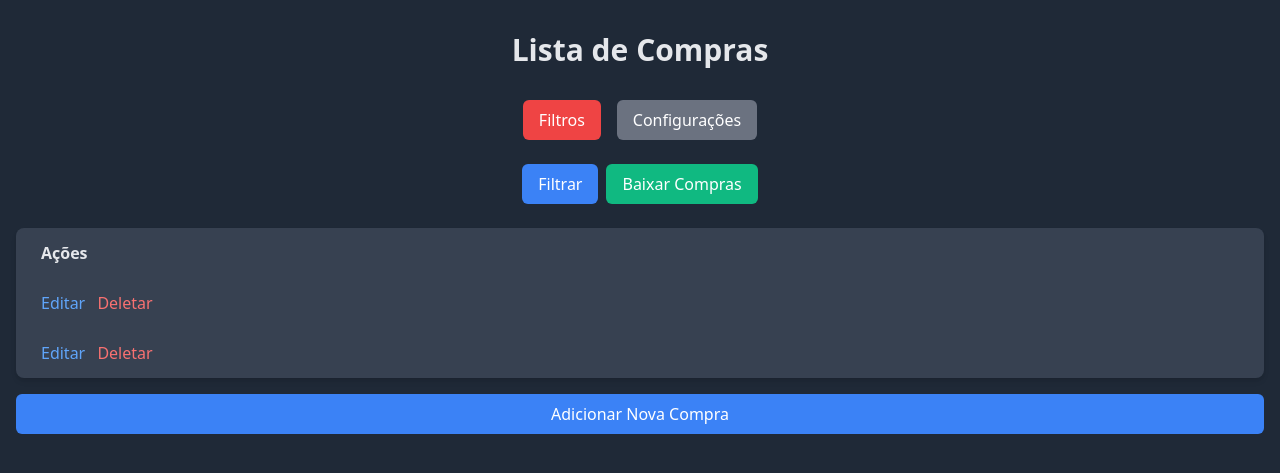
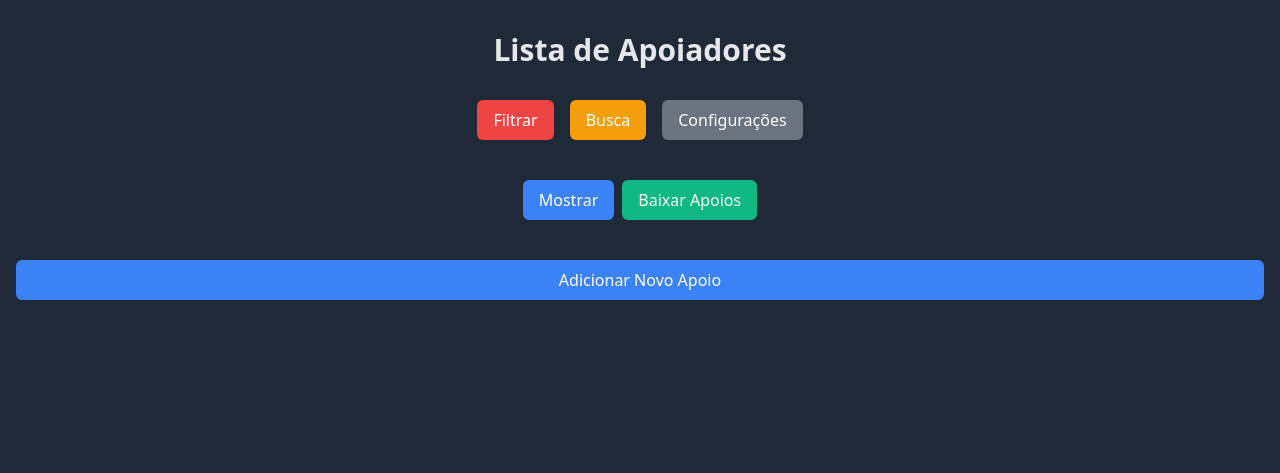
Before and after one commit to lucaspontestur/Django, a Django app: page / in a window 1280 px wide. Shown: the top 473 px of the page. Run offline with Django 5.2, Linux system fonts and the light colour scheme; data comes from the database, SQL or seed files in the repository; both versions use the stored data as it was after the commit.

Commit message:
Ainda mais funcional

```diff
--- a/meu_projeto/meu_app/forms.py
+++ b/meu_projeto/meu_app/forms.py
@@ -3,13 +3,40 @@
 
 class CompraForm(forms.ModelForm):
     data_compra = forms.DateField(
-        widget=forms.DateInput(attrs={'type': 'date'}),  # Widget para data
-        input_formats=['%Y-%m-%d'],  # Formato de entrada
+        widget=forms.DateInput(attrs={'type': 'date'}),
+        input_formats=['%Y-%m-%d'],
     )
 
     class Meta:
         model = Compra
-        fields = '__all__'
+        fields = ['nome', 'email', 'numero', 'data_compra', 'pacote', 'valor']
 
     class Media:
         js = ('js/jquery-3.6.0.min.js', 'js/jquery.mask.min.js', 'js/mascara.js')
+
+class BuscaForm(forms.Form):
+    busca = forms.CharField(
+        label='Buscar',
+        required=False,
+        widget=forms.TextInput(attrs={'placeholder': 'Digite sua busca...'}),
+    )
+    data_inicio = forms.DateField(
+        label='Data de Início',
+        required=False,
+        widget=forms.DateInput(attrs={'type': 'date'}),
+        input_formats=['%Y-%m-%d'],
+    )
+    data_fim = forms.DateField(
+        label='Data de Fim',
+        required=False,
+        widget=forms.DateInput(attrs={'type': 'date'}),
+        input_formats=['%Y-%m-%d'],
+    )
+    valor_minimo = forms.DecimalField(
+        label='Valor Mínimo',
+        required=False,
+    )
+    valor_maximo = forms.DecimalField(
+        label='Valor Máximo',
+        required=False,
+    )
--- a/meu_projeto/meu_app/templates/base.html
+++ b/meu_projeto/meu_app/templates/base.html
@@ -3,11 +3,11 @@
 <head>
     <meta charset="UTF-8">
     <meta name="viewport" content="width=device-width, initial-scale=1.0">
-    <title>{% block title %}Meu Projeto Django{% endblock %}</title>
+    <title>{% block title %}Apoiadores{% endblock %}</title>
     <link href="https://cdn.jsdelivr.net/npm/tailwindcss@2.2.19/dist/tailwind.min.css" rel="stylesheet">
     {% block extra_css %}{% endblock %}
 </head>
-<body class="bg-gray-800 text-gray-200">
+<body class="bg-gray-800 text-black">
 
     <div class="container mx-auto px-4 py-8">
         {% block content %}
--- a/meu_projeto/meu_app/templates/index.html
+++ b/meu_projeto/meu_app/templates/index.html
@@ -7,6 +7,6 @@
 <body>
     <h1>Bem-vindo à Página Inicial</h1>
     <p>Esta é a página inicial do seu projeto Django.</p>
-    <a href="{% url 'lista_compras' %}">Ver Lista de Compras</a>
+    <a href="{% url 'lista_compras' %}">Ver Lista de Apoiadores</a>
 </body>
 </html>
--- a/meu_projeto/meu_app/templates/lista_compras.html
+++ b/meu_projeto/meu_app/templates/lista_compras.html
@@ -1,43 +1,82 @@
 {% extends 'base.html' %}
 
 {% block content %}
-    <h1 class="text-3xl font-bold text-center text-gray-200 mb-8">Lista de Compras</h1>
+    <h1 class="text-3xl font-bold text-center text-gray-200 mb-8">Lista de Apoiadores</h1>
 
     <div class="flex justify-center mb-4">
-        <button id="toggleFiltros" class="px-4 py-2 bg-red-500 hover:bg-red-700 text-white rounded-md mr-4">Filtros</button>
+        <button id="toggleFiltros" class="px-4 py-2 bg-red-500 hover:bg-red-700 text-white rounded-md mr-4">Filtrar</button>
+        <button id="toggleBusca" class="px-4 py-2 bg-yellow-500 hover:bg-yellow-700 text-white rounded-md mr-4">Busca</button>
         <button id="abrirConfiguracoes" class="px-4 py-2 bg-gray-500 hover:bg-gray-700 text-white rounded-md">Configurações</button>
     </div>
 
     <form method="GET" id="filtroForm" class="mb-4">
+        <div class="grid grid-cols-1 gap-4 mt-4 hidden text-center" id="opcoesBusca">
+            <div class="flex items-center justify-center">
+                {{ busca_form.busca }} <span class="ml-2 text-white text-sm">Buscar por qualquer informação</span>
+            </div>
+            <div class="flex flex-row justify-center">
+                <div class="flex items-center mr-4">
+                    {{ busca_form.data_inicio }}
+                    <span class="ml-2 text-white text-sm">Data de Início</span>
+                </div>
+                <div class="flex items-center">
+                    {{ busca_form.data_fim }}
+                    <span class="ml-2 text-white text-sm">Data de Fim</span>
+                </div>
+            </div>
+            <div class="flex flex-row justify-center">
+                <div class="flex items-center mr-4">
+                    {{ busca_form.valor_minimo }}
+                    <span class="ml-2 text-white text-sm">Valor Mínimo</span>
+                </div>
+                <div class="flex items-center">
+                    {{ busca_form.valor_maximo }}
+                    <span class="ml-2 text-white text-sm">Valor Máximo</span>
+                </div>
+            </div>
+        </div>
+
+        <div class="flex justify-center mb-4">
             <table class="filter-table w-full hidden" id="opcoesFiltros">
                 <tr>
-                <td><label for="nome" class="text-gray-200">Nome:</label></td>
+                    <td colspan="4" class="text-center py-2">
+                        <label for="todos" class="text-white">TODOS:</label>
+                        <input type="checkbox" name="todos" id="todos">
+                    </td>
+                </tr>
+                <tr>
+                    <td><label for="nome" class="text-white">Nome:</label></td>
                     <td><input type="checkbox" name="nome" id="nome" {% if filtros.nome == 'on' %}checked{% endif %}></td>
-                <td><label for="email" class="text-gray-200">Email:</label></td>
+                    <td><label for="email" class="text-white">Email:</label></td>
                     <td><input type="checkbox" name="email" id="email" {% if filtros.email == 'on' %}checked{% endif %}></td>
                 </tr>
                 <tr>
-                <td><label for="numero" class="text-gray-200">Número:</label></td>
+                    <td><label for="numero" class="text-white">Número:</label></td>
                     <td><input type="checkbox" name="numero" id="numero" {% if filtros.numero == 'on' %}checked{% endif %}></td>
-                <td><label for="data_compra" class="text-gray-200">Data da Compra:</label></td>
+                    <td><label for="data_compra" class="text-white">Data da Compra:</label></td>
                     <td><input type="checkbox" name="data_compra" id="data_compra" {% if filtros.data_compra == 'on' %}checked{% endif %}></td>
                 </tr>
                 <tr>
-                <td><label for="pacote" class="text-gray-200">Pacote:</label></td>
+                    <td><label for="pacote" class="text-white">Pacote:</label></td>
                     <td><input type="checkbox" name="pacote" id="pacote" {% if filtros.pacote == 'on' %}checked{% endif %}></td>
-                <td><label for="valor" class="text-gray-200">Valor:</label></td>
+                    <td><label for="valor" class="text-white">Valor:</label></td>
                     <td><input type="checkbox" name="valor" id="valor" {% if filtros.valor == 'on' %}checked{% endif %}></td>
                 </tr>
                 <tr>
-                <td><label for="taxa_catarse" class="text-gray-200">Taxa Catarse:</label></td>
+                    <td><label for="taxa_catarse" class="text-white">Taxa Catarse:</label></td>
                     <td><input type="checkbox" name="taxa_catarse" id="taxa_catarse" {% if filtros.taxa_catarse == 'on' %}checked{% endif %}></td>
-                <td><label for="faturamento" class="text-gray-200">Faturamento:</label></td>
+                    <td><label for="faturamento" class="text-white">Faturamento:</label></td>
                     <td><input type="checkbox" name="faturamento" id="faturamento" {% if filtros.faturamento == 'on' %}checked{% endif %}></td>
                 </tr>
+                <tr>
+                    <td><label for="acoes" class="text-white">Ações:</label></td>
+                    <td><input type="checkbox" name="acoes" id="acoes" {% if filtros.acoes == 'on' %}checked{% endif %}></td>
+                </tr>
             </table>
+        </div>
         <div class="flex justify-center py-2">
-            <button type="submit" class="px-4 py-2 bg-blue-500 hover:bg-blue-700 text-white rounded-md">Filtrar</button>
-            <a href="{% url 'download_compras' %}?formato={{ formato }}" id="downloadLink" class="px-4 py-2 bg-green-500 hover:bg-green-700 text-white rounded-md ml-2">Baixar Compras</a>
+            <button type="submit" class="px-4 py-2 bg-blue-500 hover:bg-blue-700 text-white rounded-md">Mostrar</button>
+            <a href="{% url 'download_compras' %}?formato={{ formato }}" id="downloadLink" class="px-4 py-2 bg-green-500 hover:bg-green-700 text-white rounded-md ml-2">Baixar Apoios</a>
         </div>
     </form>
 
@@ -45,41 +84,43 @@
         <table class="w-full">
             <thead>
                 <tr>
-                    {% if filtros.nome == 'on' %}<th><div class="py-3 px-6 text-left text-gray-200">Nome</div></th>{% endif %}
-                    {% if filtros.email == 'on' %}<th><div class="py-3 px-6 text-left text-gray-200">Email</div></th>{% endif %}
-                    {% if filtros.numero == 'on' %}<th><div class="py-3 px-6 text-left text-gray-200">Número</div></th>{% endif %}
-                    {% if filtros.data_compra == 'on' %}<th><div class="py-3 px-6 text-left text-gray-200">Data da Compra</div></th>{% endif %}
-                    {% if filtros.pacote == 'on' %}<th><div class="py-3 px-6 text-left text-gray-200">Pacote</div></th>{% endif %}
-                    {% if filtros.valor == 'on' %}<th><div class="py-3 px-6 text-left text-gray-200">Valor</div></th>{% endif %}
-                    {% if filtros.taxa_catarse == 'on' %}<th><div class="py-3 px-6 text-left text-gray-200">Taxa Catarse</div></th>{% endif %}
-                    {% if filtros.faturamento == 'on' %}<th><div class="py-3 px-6 text-left text-gray-200">Faturamento</div></th>{% endif %}
-                    <th><div class="py-3 px-6 text-left text-gray-200">Ações</div></th>
+                    {% if filtros.nome == 'on' %}<th><div class="py-3 px-6 text-left text-white">Nome</div></th>{% endif %}
+                    {% if filtros.email == 'on' %}<th><div class="py-3 px-6 text-left text-white">Email</div></th>{% endif %}
+                    {% if filtros.numero == 'on' %}<th><div class="py-3 px-6 text-left text-white">Número</div></th>{% endif %}
+                    {% if filtros.data_compra == 'on' %}<th><div class="py-3 px-6 text-left text-white">Data da Compra</div></th>{% endif %}
+                    {% if filtros.pacote == 'on' %}<th><div class="py-3 px-6 text-left text-white">Pacote</div></th>{% endif %}
+                    {% if filtros.valor == 'on' %}<th><div class="py-3 px-6 text-left text-white">Valor</div></th>{% endif %}
+                    {% if filtros.taxa_catarse == 'on' %}<th><div class="py-3 px-6 text-left text-white">Taxa Catarse</div></th>{% endif %}
+                    {% if filtros.faturamento == 'on' %}<th><div class="py-3 px-6 text-left text-white">Faturamento</div></th>{% endif %}
+                    {% if filtros.acoes == 'on' %}<th><div class="py-3 px-6 text-left text-white">Ações</div></th>{% endif %}
                 </tr>
             </thead>
             <tbody>
                 {% for compra in compras %}
                     <tr class="hover:bg-gray-600">
-                        {% if filtros.nome == 'on' %}<td><div class="py-3 px-6 text-left text-gray-200">{{ compra.nome }}</div></td>{% endif %}
-                        {% if filtros.email == 'on' %}<td><div class="py-3 px-6 text-left text-gray-200">{{ compra.email }}</div></td>{% endif %}
-                        {% if filtros.numero == 'on' %}<td><div class="py-3 px-6 text-left text-gray-200">{{ compra.numero_formatado }}</div></td>{% endif %}
-                        {% if filtros.data_compra == 'on' %}<td><div class="py-3 px-6 text-left text-gray-200">{{ compra.data_compra|date:"d/m/Y" }}</div></td>{% endif %}
-                        {% if filtros.pacote == 'on' %}<td><div class="py-3 px-6 text-left text-gray-200">{{ compra.pacote }}</div></td>{% endif %}
-                        {% if filtros.valor == 'on' %}<td><div class="py-3 px-6 text-left text-gray-200">{{ compra.valor_formatado }}</div></td>{% endif %}
-                        {% if filtros.taxa_catarse == 'on' %}<td><div class="py-3 px-6 text-left text-gray-200">{{ compra.taxa_catarse_formatada }}</div></td>{% endif %}
-                        {% if filtros.faturamento == 'on' %}<td><div class="py-3 px-6 text-left text-gray-200">{{ compra.faturamento_formatado }}</div></td>{% endif %}
+                        {% if filtros.nome == 'on' %}<td><div class="py-3 px-6 text-left text-white">{{ compra.nome }}</div></td>{% endif %}
+                        {% if filtros.email == 'on' %}<td><div class="py-3 px-6 text-left text-white">{{ compra.email }}</div></td>{% endif %}
+                        {% if filtros.numero == 'on' %}<td><div class="py-3 px-6 text-left text-white">{{ compra.numero_formatado }}</div></td>{% endif %}
+                        {% if filtros.data_compra == 'on' %}<td><div class="py-3 px-6 text-left text-white">{{ compra.data_compra|date:"d/m/Y" }}</div></td>{% endif %}
+                        {% if filtros.pacote == 'on' %}<td><div class="py-3 px-6 text-left text-white">{{ compra.pacote }}</div></td>{% endif %}
+                        {% if filtros.valor == 'on' %}<td><div class="py-3 px-6 text-left text-white">{{ compra.valor_formatado }}</div></td>{% endif %}
+                        {% if filtros.taxa_catarse == 'on' %}<td><div class="py-3 px-6 text-left text-white">{{ compra.taxa_catarse_formatada }}</div></td>{% endif %}
+                        {% if filtros.faturamento == 'on' %}<td><div class="py-3 px-6 text-left text-white">{{ compra.faturamento_formatado }}</div></td>{% endif %}
+                        {% if filtros.acoes == 'on' %}
                         <td>
                             <div class="py-3 px-6 text-left">
                                 <a href="{% url 'editar_compra' compra.pk %}" class="text-blue-400 hover:text-blue-600 mr-2">Editar</a>
                                 <a href="{% url 'deletar_compra' compra.pk %}" class="text-red-400 hover:text-red-600">Deletar</a>
                             </div>
                         </td>
+                        {% endif %}
                     </tr>
                 {% endfor %}
             </tbody>
         </table>
     </div>
 
-    <a href="{% url 'nova_compra' %}" class="mt-4 block text-center px-4 py-2 bg-blue-500 hover:bg-blue-700 text-white rounded-md transition-all duration-300 ease-in-out transform hover:shadow-lg active:scale-95">Adicionar Nova Compra</a>
+    <a href="{% url 'nova_compra' %}" class="mt-4 block text-center px-4 py-2 bg-blue-500 hover:bg-blue-700 text-white rounded-md transition-all duration-300 ease-in-out transform hover:shadow-lg active:scale-95">Adicionar Novo Apoio</a>
 
     <div id="configuracoesModal" class="hidden fixed inset-0 flex items-center justify-center z-50">
         <div class="modal-container bg-gray-800 text-white rounded-lg shadow-lg p-6">
@@ -128,6 +169,14 @@
             opcoesFiltros.classList.toggle('hidden');
         });
 
+        // Código para mostrar/ocultar as opções de busca
+        const botaoBusca = document.getElementById('toggleBusca');
+        const opcoesBusca = document.getElementById('opcoesBusca');
+
+        botaoBusca.addEventListener('click', () => {
+            opcoesBusca.classList.toggle('hidden');
+        });
+
         // Código para o modal de configurações
         const abrirConfiguracoes = document.getElementById('abrirConfiguracoes');
         const fecharConfiguracoes = document.getElementById('fecharConfiguracoes');
@@ -146,5 +195,16 @@
         formatoSelect.addEventListener('change', () => {
             downloadLink.href = `{% url 'download_compras' %}?formato=${formatoSelect.value}`;
         });
+
+        // Checkbox "TODOS"
+        const checkboxTodos = document.getElementById('todos');
+        checkboxTodos.addEventListener('change', () => {
+            checkboxes.forEach(checkbox => {
+                if (checkbox !== checkboxTodos) {
+                    checkbox.checked = checkboxTodos.checked;
+                }
+            });
+            salvarFiltros();
+        });
     </script>
 {% endblock %}
--- a/meu_projeto/meu_app/views.py
+++ b/meu_projeto/meu_app/views.py
@@ -1,12 +1,31 @@
 from django.shortcuts import render, redirect, get_object_or_404
 from django.http import HttpResponse
 from .models import Compra
-from .forms import CompraForm
+from .forms import CompraForm, BuscaForm
 import json
 from decimal import Decimal
 
 def lista_compras(request):
     compras = Compra.objects.all()
+    busca_form = BuscaForm(request.GET)
+
+    if busca_form.is_valid():
+        busca = busca_form.cleaned_data['busca']
+        data_inicio = busca_form.cleaned_data['data_inicio']
+        data_fim = busca_form.cleaned_data['data_fim']
+        valor_minimo = busca_form.cleaned_data['valor_minimo']
+        valor_maximo = busca_form.cleaned_data['valor_maximo']
+
+        if busca:
+            compras = compras.filter(texto_busca__icontains=busca)
+        if data_inicio:
+            compras = compras.filter(data_compra__gte=data_inicio)
+        if data_fim:
+            compras = compras.filter(data_compra__lte=data_fim)
+        if valor_minimo:
+            compras = compras.filter(valor__gte=valor_minimo)
+        if valor_maximo:
+            compras = compras.filter(valor__lte=valor_maximo)
 
     # Obter os filtros dos cookies
     filtros = {
@@ -18,6 +37,7 @@
         'valor': request.COOKIES.get('valor', 'off'),
         'taxa_catarse': request.COOKIES.get('taxa_catarse', 'off'),
         'faturamento': request.COOKIES.get('faturamento', 'off'),
+        'acoes': request.COOKIES.get('acoes', 'off'),
     }
 
     # Aplicar os filtros à consulta (adaptando para propriedades calculadas)
@@ -38,8 +58,16 @@
     if filtros['faturamento'] == 'on':
         compras = [c for c in compras if c.faturamento > Decimal('0.00')] # Filtra propriedades
 
+
+
     # Renderizar o template com as compras filtradas e os filtros atuais
-    return render(request, 'lista_compras.html', {'compras': compras, 'filtros': filtros})
+    return render(request, 'lista_compras.html', {
+        'compras': compras,
+        'filtros': filtros,
+        'busca_form': busca_form,
+    })
+
+
 
 def nova_compra(request):
     if request.method == 'POST':
```
Also changed, not shown: meu_projeto/meu_app/models.py (+15 -0 lines), meu_projeto/db.sqlite3, meu_projeto/meu_app/migrations/0003_compra_texto_busca.py (added), meu_projeto/meu_app/templates/icones/baixar.png (added), meu_projeto/meu_app/templates/icones/configuracoes.png (added), meu_projeto/meu_app/templates/icones/funil.png (added), meu_projeto/meu_app/templates/icones/lapis.png (added), meu_projeto/meu_app/templates/icones/lixo.png (added), meu_projeto/meu_app/templates/icones/lupa.png (added), meu_projeto/meu_app/templates/icones/mais.png (added), meu_projeto/meu_app/templates/icones/notas.png (added), meu_projeto/meu_app/templates/icones/olho.png (added), 1 other file. Lines whose indentation alone changed are shown as unchanged.
